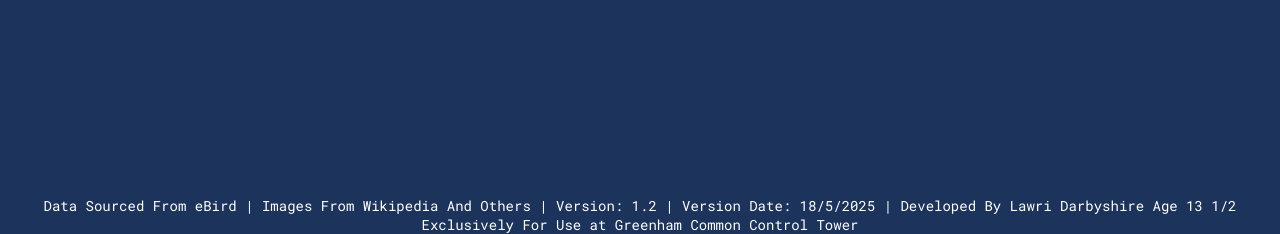
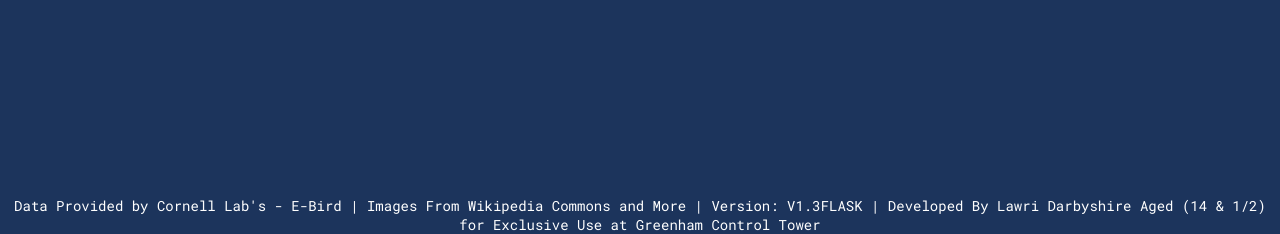
Before and after one commit to Greenham-Common-Control-Tower/EBird-Display, a Flask app: page / in a window 1280 px wide. Shown: the part 566-800 px from the top of the page. Run offline with Flask 3, Linux system fonts and the light colour scheme; data that the repository does not hold is empty; some web fonts are replaced.

Commit message:
Updated Footer

```diff
--- a/templates/index.html
+++ b/templates/index.html
@@ -96,7 +96,7 @@
     </div>
 
     <footer style="text-align: center;">
-        Data Sourced From eBird | Images From Wikipedia And Others | Version: 1.2 | Version Date: 18/5/2025 | Developed By Lawri Darbyshire Age 13 1/2 Exclusively For Use at Greenham Common Control Tower
+        Data Provided by Cornell Lab's - E-Bird | Images From Wikipedia Commons and More | Version: V1.3FLASK | Developed By Lawri Darbyshire Aged (14 & 1/2) for Exclusive Use at Greenham Control Tower
     </footer>
 </body>
 </html>
```
